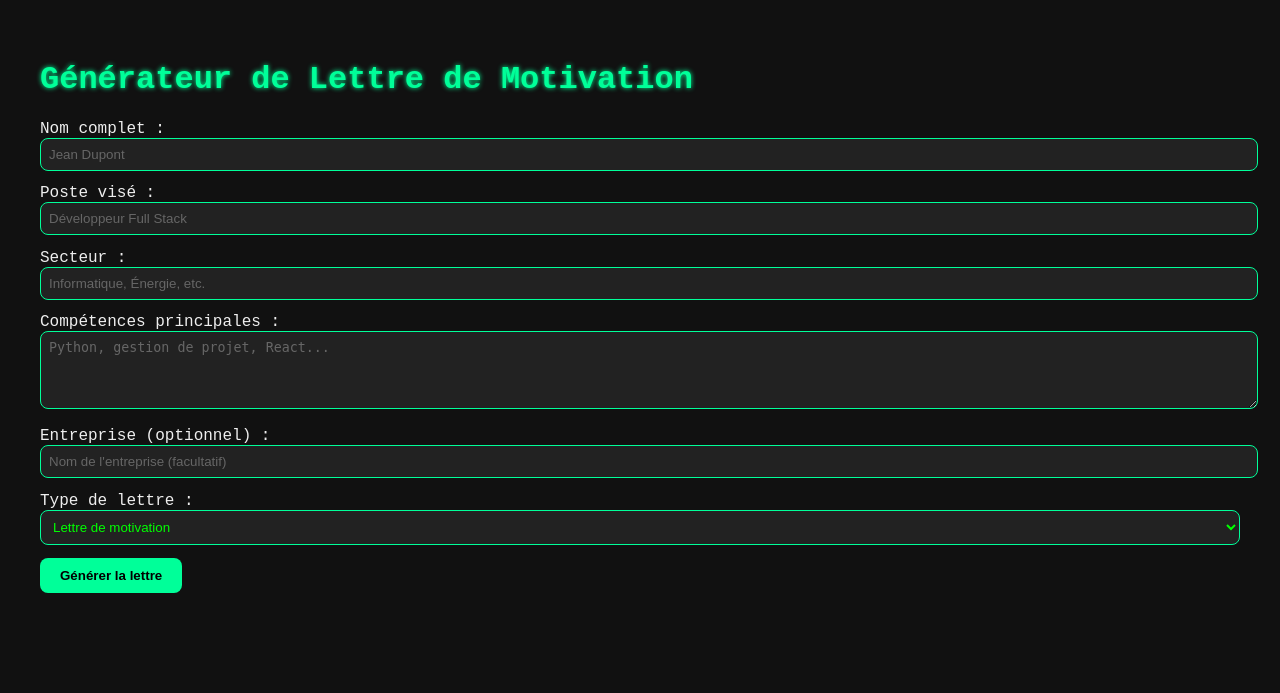
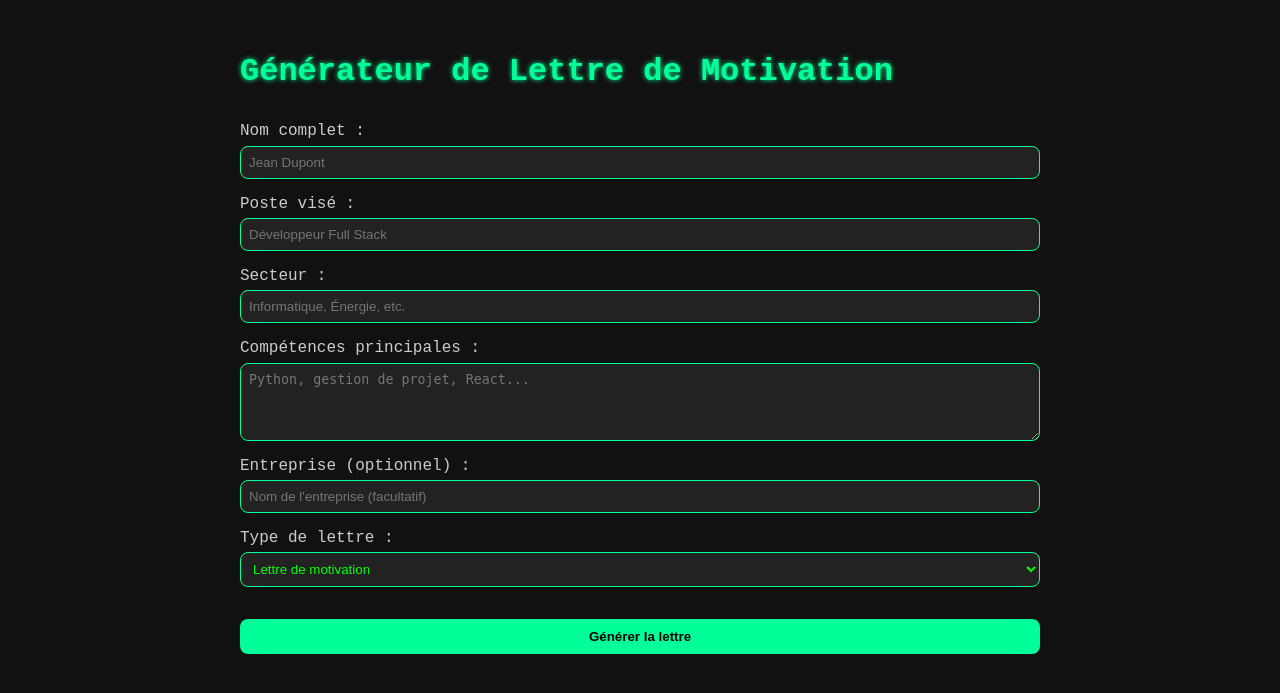
Before and after one commit to trh4ckn0n/worksearchassist, a Flask app: page / in a window 1280 px wide. Shown: the top 693 px of the page. Run offline with Flask 3, Linux system fonts and the light colour scheme.

Commit message:
Update style.css

```diff
--- a/static/style.css
+++ b/static/style.css
@@ -3,11 +3,24 @@ body {
     color: #eee;
     font-family: 'Courier New', monospace;
     padding: 2rem;
+    max-width: 800px;
+    margin: auto;
 }
 
-h1, h2 {
+h1 {
     color: #00ff99;
     text-shadow: 0 0 5px #00ff99;
+    margin-bottom: 1rem;
+}
+
+form {
+    display: flex;
+    flex-direction: column;
+}
+
+label {
+    margin-top: 1rem;
+    color: #ccc;
 }
 
 input, textarea, select {
@@ -16,20 +29,16 @@ input, textarea, select {
     border: 1px solid #00ff99;
     border-radius: 8px;
     padding: 0.6em;
-    margin-bottom: 1em;
-    width: 100%;
-}
-
-input::placeholder, textarea::placeholder {
-    color: #666;
+    margin-top: 0.4em;
 }
 
 button {
+    margin-top: 2rem;
     background-color: #00ff99;
-    border: none;
     color: #000;
     font-weight: bold;
     padding: 10px 20px;
+    border: none;
     border-radius: 8px;
     cursor: pointer;
     transition: background 0.3s ease;
@@ -47,3 +56,10 @@ pre {
     word-wrap: break-word;
     border-radius: 8px;
 }
+
+a {
+    display: inline-block;
+    margin-top: 2rem;
+    color: #00ff99;
+    text-decoration: none;
+}
```
